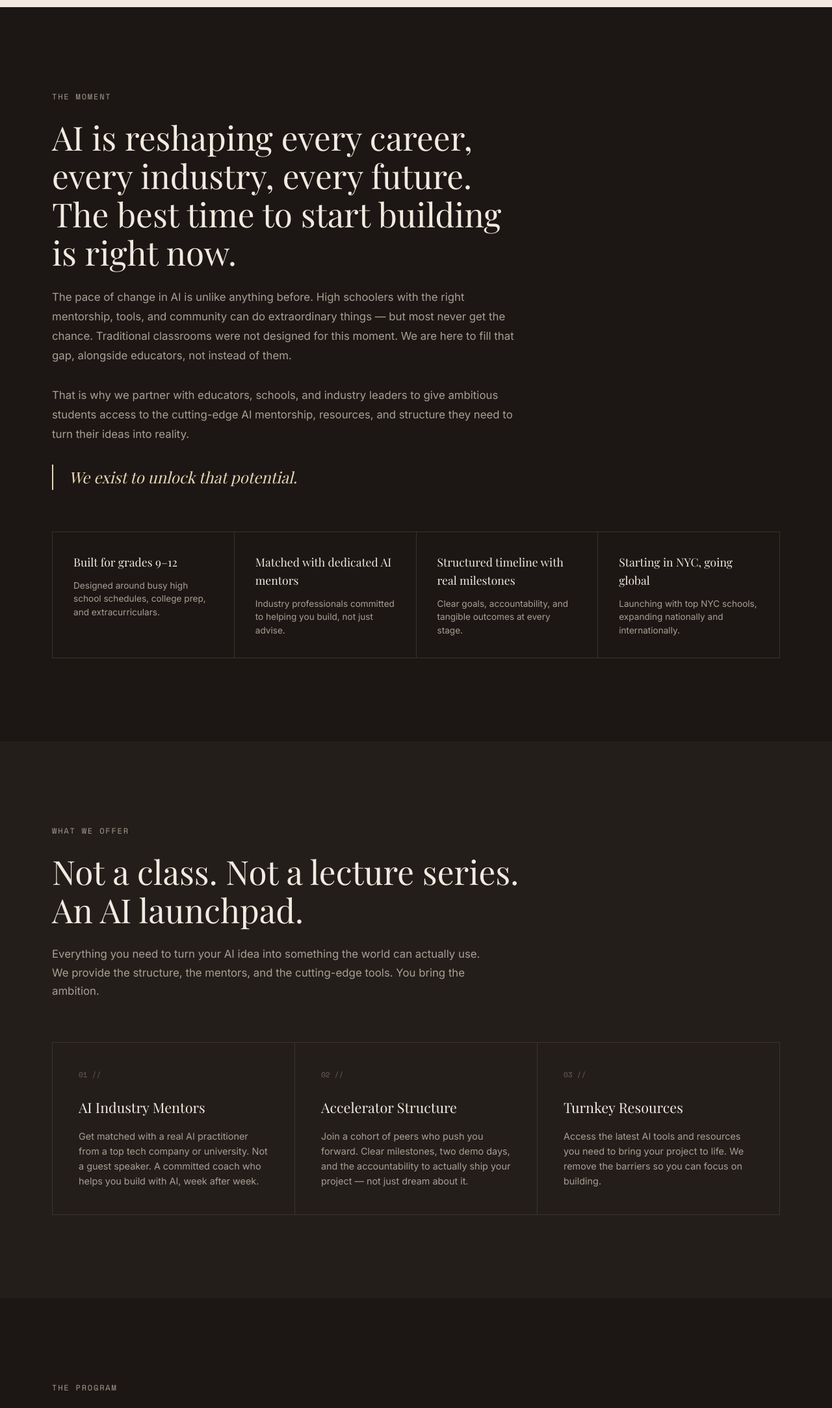
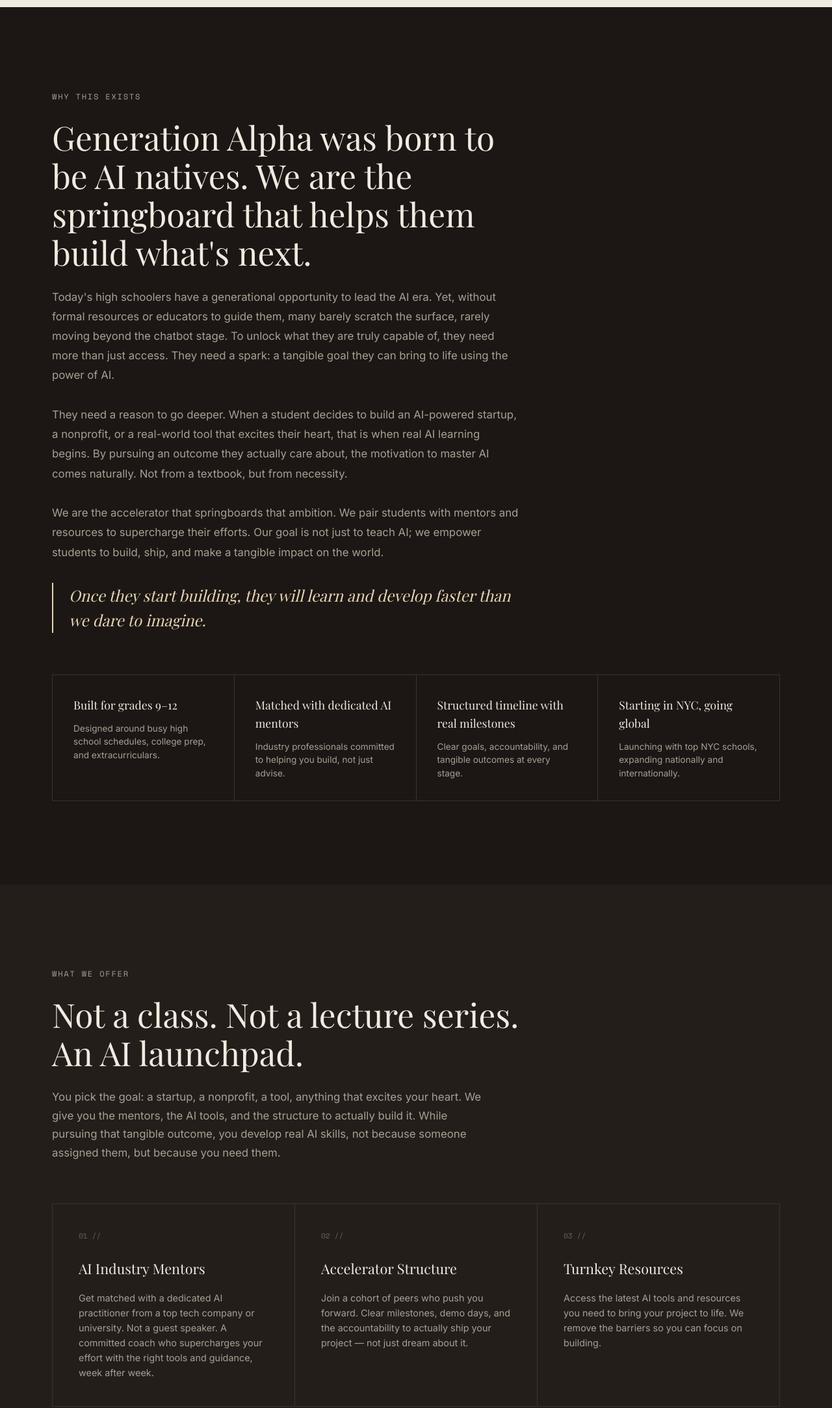
Before and after one commit to norypill/ai-coalition-website, a plain HTML site: page index.html in a window 1280 px wide. Shown: the part 1000-3167 px from the top of the page at 65% size. Drawn offline with nearby package versions, Linux system fonts and the light colour scheme; a web font is replaced by a local one.

Commit message:
Update website copy: "The Moment" → "Why This Exists" and refresh key sections
Replaces "The Moment" section with new "Why This Exists" headline and body copy.
Updates "What We Offer" and "The Program" descriptions to reinforce
tangible-goal-drives-learning messaging per final approved copy.

Co-Authored-By: Claude Opus 4.6 <noreply@anthropic.com>

```diff
--- a/index.html
+++ b/index.html
@@ -78,18 +78,20 @@
     </div>
   </section>
 
-  <!-- ========== THE MOMENT ========== -->
+  <!-- ========== WHY THIS EXISTS ========== -->
   <section class="moment" id="moment">
     <div class="container">
       <div class="moment__content fade-in">
-        <div class="section-label">The Moment</div>
-        <h2 class="section-headline">AI is reshaping every career, every industry, every future. The best time to start building is right now.</h2>
+        <div class="section-label">Why This Exists</div>
+        <h2 class="section-headline">Generation Alpha was born to be AI natives. We are the springboard that helps them build what's next.</h2>
         <div class="moment__body">
-          <p>The pace of change in AI is unlike anything before. High schoolers with the right mentorship, tools, and community can do extraordinary things &mdash; but most never get the chance. Traditional classrooms were not designed for this moment. We are here to fill that gap, alongside educators, not instead of them.</p>
+          <p>Today's high schoolers have a generational opportunity to lead the AI era. Yet, without formal resources or educators to guide them, many barely scratch the surface, rarely moving beyond the chatbot stage. To unlock what they are truly capable of, they need more than just access. They need a spark: a tangible goal they can bring to life using the power of AI.</p>
           <br>
-          <p>That is why we partner with educators, schools, and industry leaders to give ambitious students access to the cutting-edge AI mentorship, resources, and structure they need to turn their ideas into reality.</p>
+          <p>They need a reason to go deeper. When a student decides to build an AI-powered startup, a nonprofit, or a real-world tool that excites their heart, that is when real AI learning begins. By pursuing an outcome they actually care about, the motivation to master AI comes naturally. Not from a textbook, but from necessity.</p>
+          <br>
+          <p>We are the accelerator that springboards that ambition. We pair students with mentors and resources to supercharge their efforts. Our goal is not just to teach AI; we empower students to build, ship, and make a tangible impact on the world.</p>
         </div>
-        <div class="moment__highlight">We exist to unlock that potential.</div>
+        <div class="moment__highlight">Once they start building, they will learn and develop faster than we dare to imagine.</div>
       </div>
 
       <div class="moment__stats fade-in">
@@ -119,19 +121,19 @@
       <div class="offer__header fade-in">
         <div class="section-label">What We Offer</div>
         <h2 class="section-headline">Not a class. Not a lecture series.<br>An AI launchpad.</h2>
-        <p class="section-body">Everything you need to turn your AI idea into something the world can actually use. We provide the structure, the mentors, and the cutting-edge tools. You bring the ambition.</p>
+        <p class="section-body">You pick the goal: a startup, a nonprofit, a tool, anything that excites your heart. We give you the mentors, the AI tools, and the structure to actually build it. While pursuing that tangible outcome, you develop real AI skills, not because someone assigned them, but because you need them.</p>
       </div>
 
       <div class="offer__grid fade-in">
         <div class="offer__item">
           <div class="offer__item-num">01 //</div>
           <h3 class="offer__item-title">AI Industry Mentors</h3>
-          <p class="offer__item-desc">Get matched with a real AI practitioner from a top tech company or university. Not a guest speaker. A committed coach who helps you build with AI, week after week.</p>
+          <p class="offer__item-desc">Get matched with a dedicated AI practitioner from a top tech company or university. Not a guest speaker. A committed coach who supercharges your effort with the right tools and guidance, week after week.</p>
         </div>
         <div class="offer__item">
           <div class="offer__item-num">02 //</div>
           <h3 class="offer__item-title">Accelerator Structure</h3>
-          <p class="offer__item-desc">Join a cohort of peers who push you forward. Clear milestones, two demo days, and the accountability to actually ship your project &mdash; not just dream about it.</p>
+          <p class="offer__item-desc">Join a cohort of peers who push you forward. Clear milestones, demo days, and the accountability to actually ship your project &mdash; not just dream about it.</p>
         </div>
         <div class="offer__item">
           <div class="offer__item-num">03 //</div>
@@ -148,13 +150,12 @@
       <div class="fade-in">
         <div class="section-label">The Program</div>
         <h2 class="section-headline">A structured accelerator for high schoolers who want to build something real.</h2>
-        <p class="section-body" style="margin-bottom: 3rem;">Whether you want to launch a startup, a nonprofit, or a tool that solves a real problem, we give you the mentorship, structure, and community to make it happen.</p>
+        <p class="section-body" style="margin-bottom: 3rem;">Whether it is an AI-powered startup, a nonprofit initiative, or a tool that solves a real-world problem, if it excites you, we will help you build it. Our mentors supercharge your effort with AI tools and resources. Our structure keeps you accountable. The tangible outcome is yours.</p>
       </div>
 
       <div class="program__content fade-in">
         <div class="program__left">
-          <div class="program__cohort-label">Accelerator Cohort</div>
-          <h3 class="section-headline" style="font-size: 1.75rem;">Ready to build? Let's go.</h3>
+          <div class="program__cohort-label">Accelerator Cohort &mdash; Ready to build? Let's go.</div>
           <p class="program__cohort-body">You have a vision. You have the drive. You need mentorship, resources, and a structure that holds you accountable to actually ship it.</p>
           <ul class="program__list">
             <li>Structured cohort with clear milestones and demo days</li>
```
